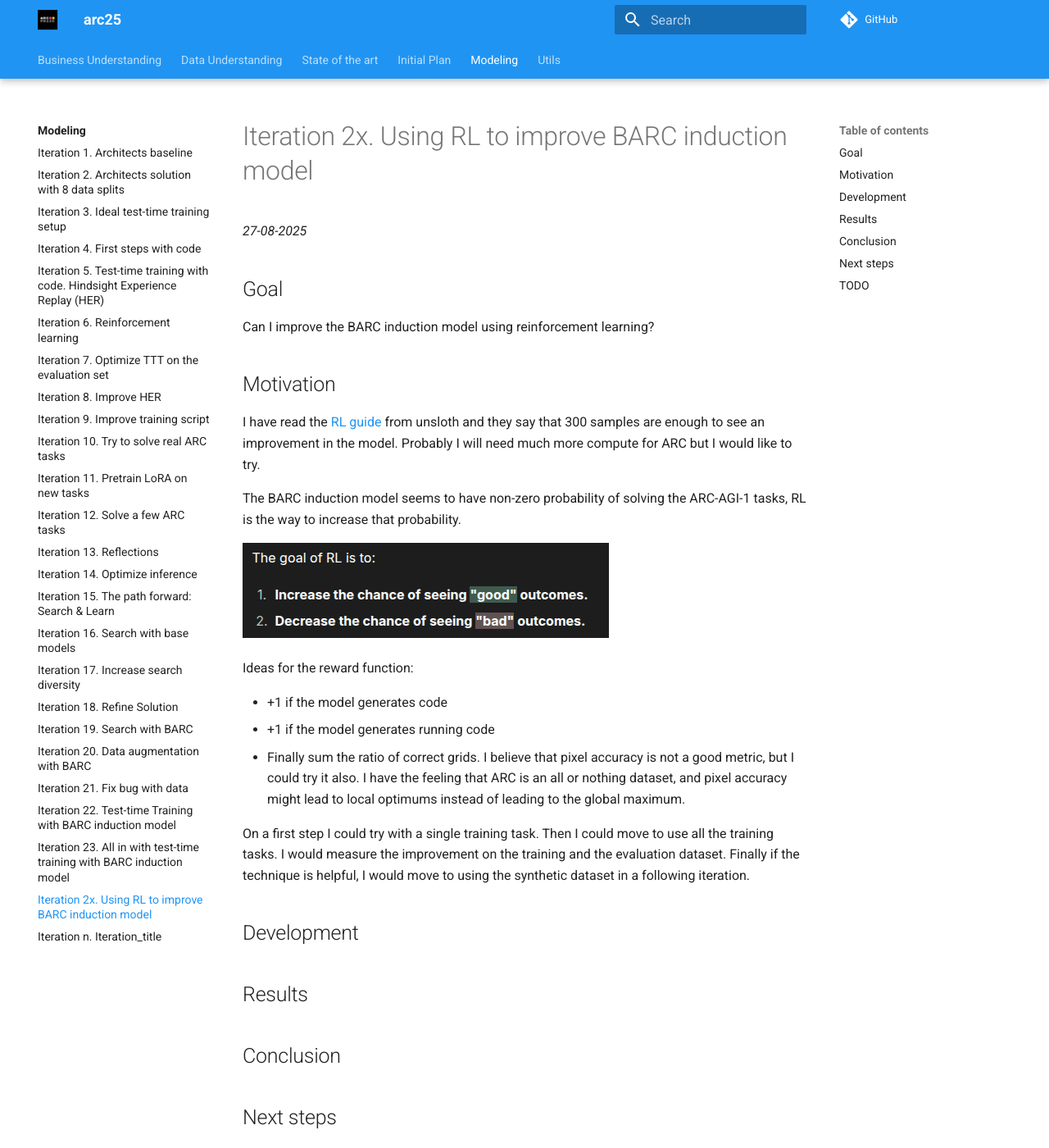
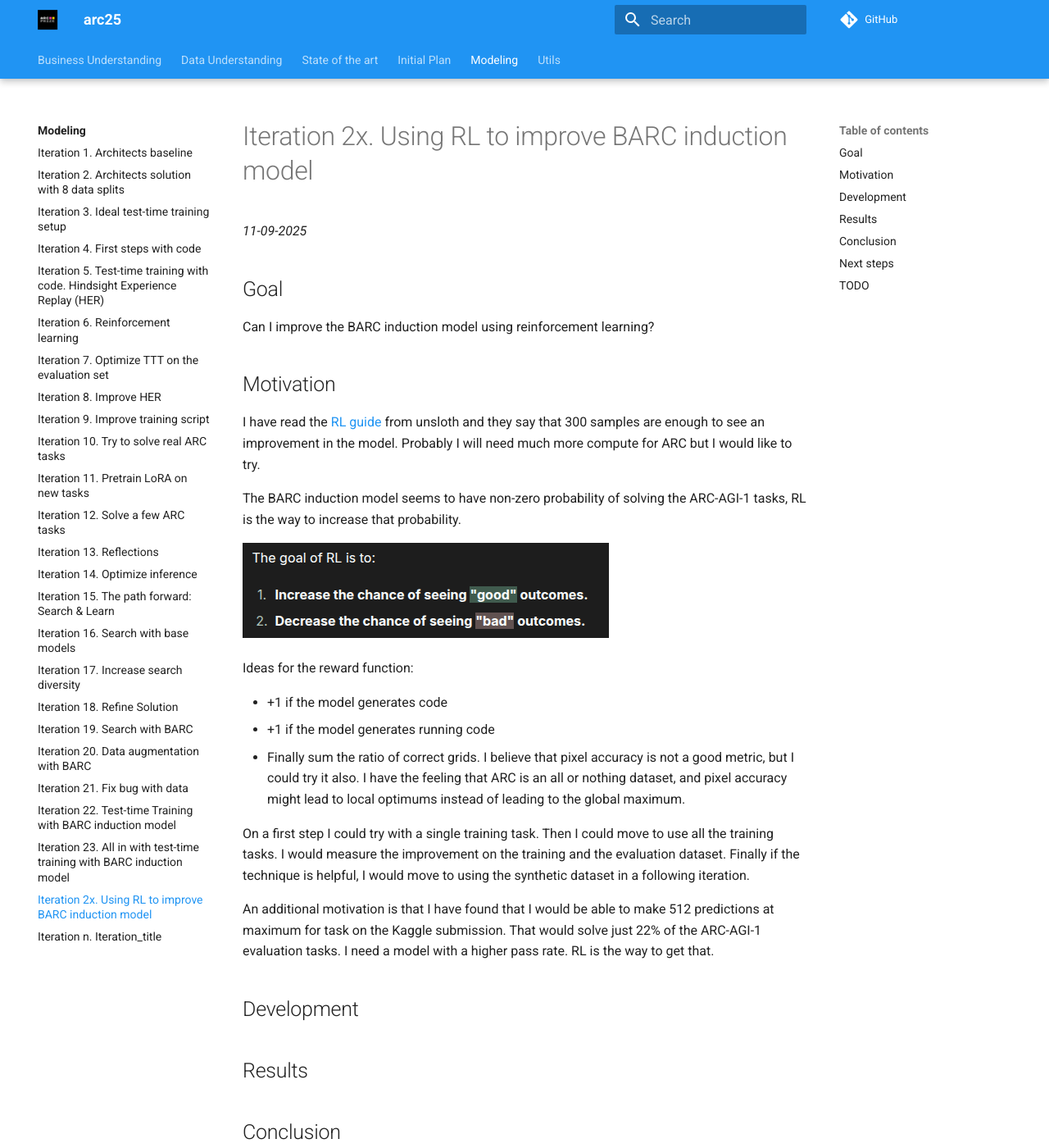
Before and after one commit to ironbar/arc25, an MkDocs documentation site: the page built from docs/modeling/Iteration_24_RL_BARC.md, in a window 1280 px wide and 1400 px high. Shown: the whole window at 82% size. Built offline with MkDocs 1.6.1 and Material for MkDocs 9.7.7, drawn with Linux system fonts in a browser that asks for light colours; comment, search, counter and statistics services are not loaded.

Commit message:
going to work with RL

```diff
--- a/docs/modeling/Iteration_2x_RL_BARC.md
+++ b/docs/modeling/Iteration_24_RL_BARC.md
@@ -1,6 +1,6 @@
 # Iteration 2x. Using RL to improve BARC induction model
 
-_27-08-2025_
+_11-09-2025_
 
 <!---
 The work is done using short iterations. Each iteration needs to have a very
@@ -36,6 +36,10 @@ On a first step I could try with a single training task. Then I could move to us
 I would measure the improvement on the training and the evaluation dataset. Finally if the technique
 is helpful, I would move to using the synthetic dataset in a following iteration.
 
+An additional motivation is that I have found that I would be able to make 512 predictions at maximum
+for task on the Kaggle submission. That would solve just 22% of the ARC-AGI-1 evaluation
+tasks. I need a model with a higher pass rate. RL is the way to get that.
+
 ## Development
 
 ## Results
```
